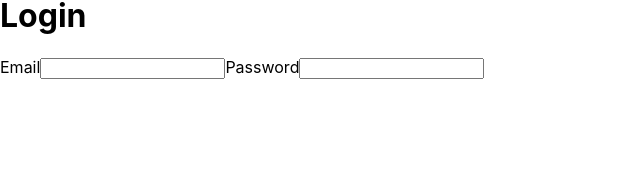
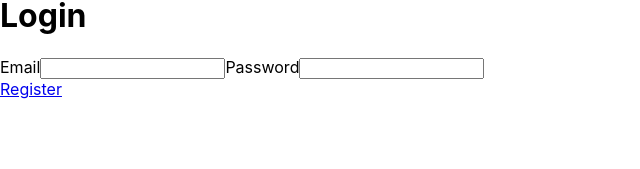
Before and after one commit to venoblin/teamhub-frontend, a React (Create React App) app: page /login in a window 1280 px wide. Shown: the part 114-283 px from the top of the page, without its empty margins (0-640 px from the left). Built offline with nearby package versions, Linux system fonts and the light colour scheme; no server answers.

Commit message:
fixed routes and added links to login and register pages

```diff
--- a/src/App.tsx
+++ b/src/App.tsx
@@ -23,8 +23,9 @@ const App = () => {
         </Routes>
       ) : (
         <Routes>
+          <Route path='/login' element={<Login />} />
           <Route path='/register' element={<Register />} />
-          <Route path='*' element={<Login />} />
+          <Route path='*' element={<NotFound />} />
         </Routes>
       )}
 
--- a/src/components/routes/Login.tsx
+++ b/src/components/routes/Login.tsx
@@ -1,4 +1,5 @@
 import '../../styles/Login.css'
+import { Link } from 'react-router-dom'
 import InputHandler from '../../classes/InputHandler'
 import useFormState from '../../hooks/useFormState'
 
@@ -30,6 +31,8 @@ const Login = () => {
           onChange={(evt) => InputHandler.changeListen(evt, formState, setFormState)}
         />
       </form>
+
+      <Link to='/register'>Register</Link>
     </div>
   )
 }
--- a/src/components/routes/Register.tsx
+++ b/src/components/routes/Register.tsx
@@ -1,4 +1,5 @@
 import '../../styles/Register.css'
+import { Link } from 'react-router-dom'
 import InputHandler from '../../classes/InputHandler'
 import useFormState from '../../hooks/useFormState'
 
@@ -65,6 +66,8 @@ const Register = () => {
           onChange={(evt) => InputHandler.changeListen(evt, formState, setFormState)}
         />
       </form>
+
+      <Link to='/login'>Login</Link>
     </div>
   )
 }
```
